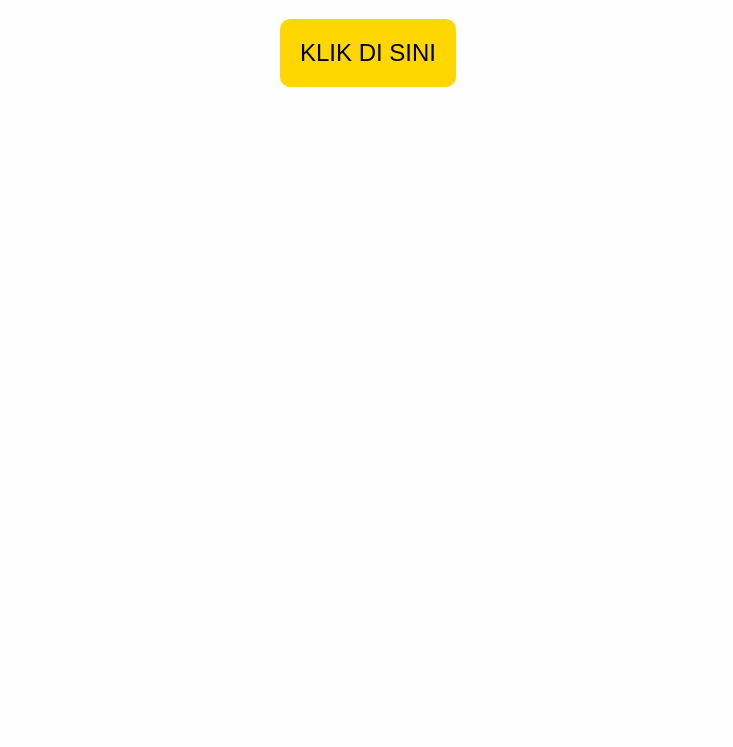
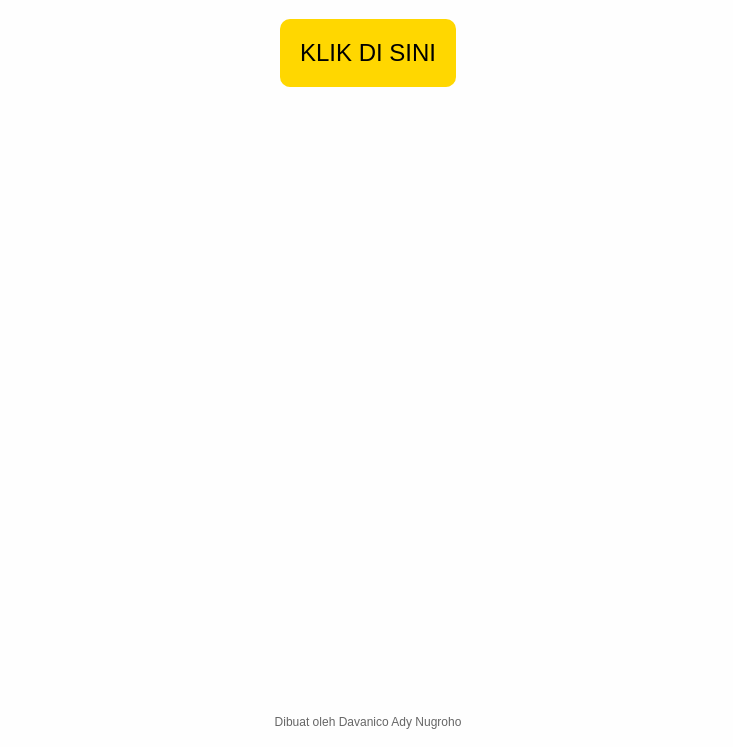
Before and after one commit to gamedav18/J-word, a plain HTML site: page index.html in a window 1280 px wide. Shown: the part 169-916 px from the top of the page, without its empty margins (272-1005 px from the left). Before the commit the page ends 800 px from the top, so only its background shows below. Drawn offline with Linux system fonts and the light colour scheme.

Commit message:
Update index.html

```diff
--- a/index.html
+++ b/index.html
@@ -9,6 +9,8 @@
       font-family: sans-serif;
       padding-top: 100px;
       background-color: #fefefe;
+      position: relative;
+      min-height: 100vh;
     }
     button {
       font-size: 24px;
@@ -17,6 +19,13 @@
       border: none;
       border-radius: 10px;
       cursor: pointer;
+    }
+    .footer {
+      position: absolute;
+      bottom: 10px;
+      width: 100%;
+      font-size: 12px;
+      color: #666;
     }
   </style>
 </head>
@@ -29,6 +38,8 @@
     Browser kamu tidak mendukung audio.
   </audio>
 
+  <div class="footer">Dibuat oleh Davanico Ady Nugroho</div>
+
   <script>
     function playSound() {
       const audio = document.getElementById("prankAudio");
```
